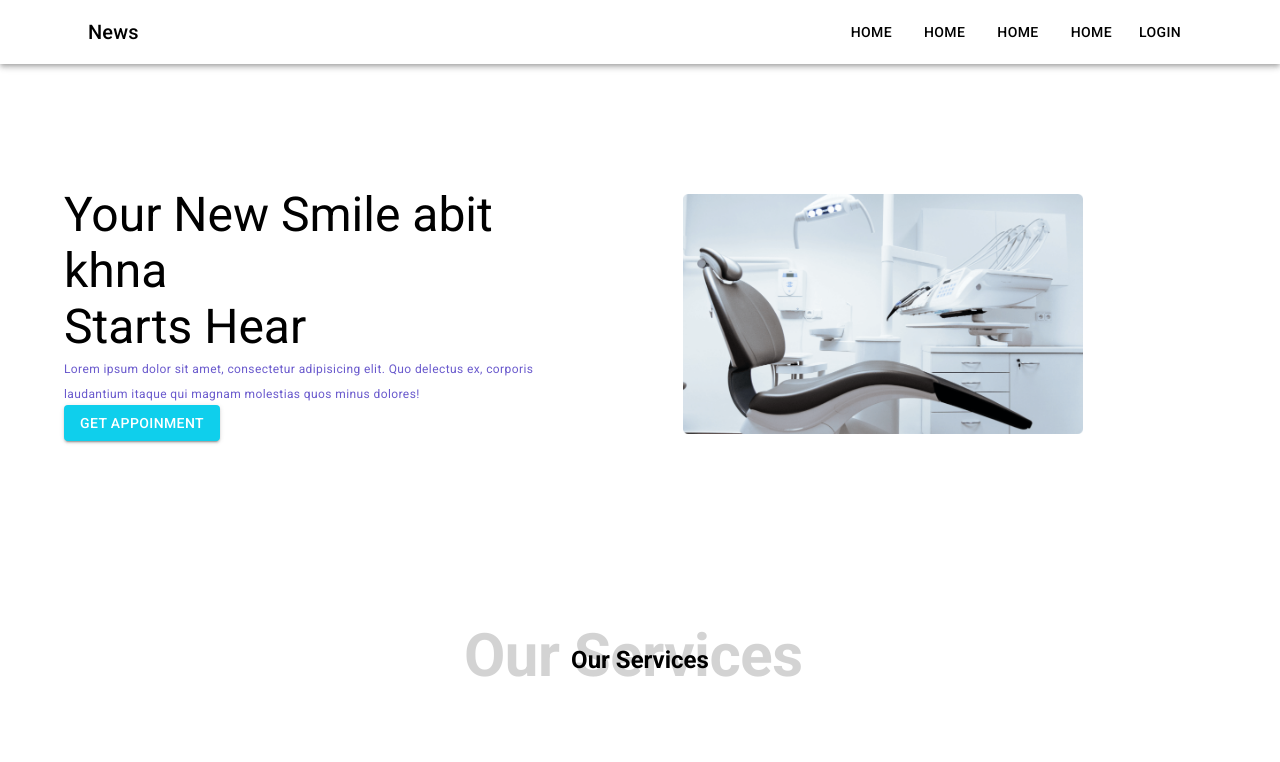
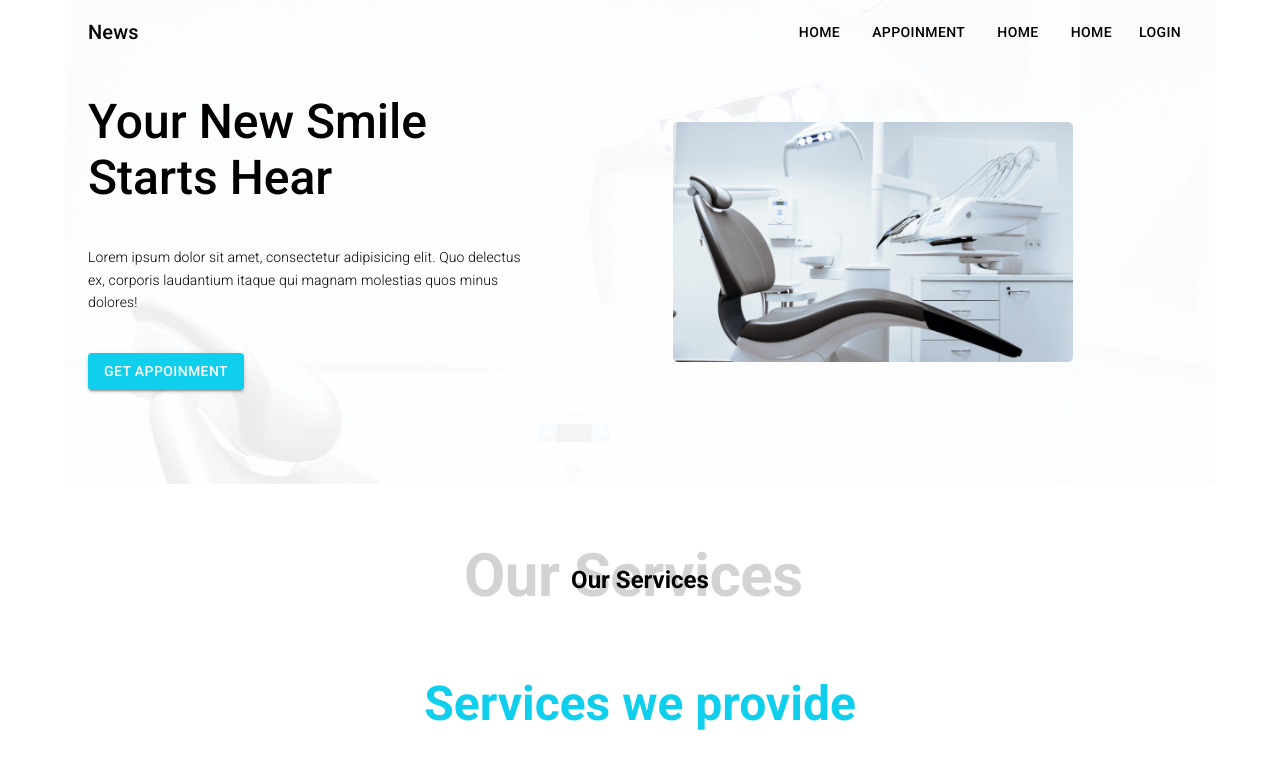
Before and after one commit to developer-abir1/doctors-protal-client, a React (Create React App) app: page / in a window 1280 px wide. Shown: the top 762 px of the page. Built offline with nearby package versions, Linux system fonts and the light colour scheme.

Commit message:
make appoinment

```diff
--- a/src/App.css
+++ b/src/App.css
@@ -4,7 +4,7 @@
 
  }
  .colorChange{
-    color:#0fceec3a
+    color:#ffffff
  }
 
  .serviceCard:hover{
--- a/src/App.js
+++ b/src/App.js
@@ -1,13 +1,13 @@
 
 import { Routes, Route, Link } from "react-router-dom";
-import AboutHome from "./app/pages/about/aboutHome/AboutHome";
 import Home from "./app/pages/Home/Home/Home";
 import './App.css'
+import Appoinmnet from "./app/pages/appoinment/Appoinment/Appoinmnet";
 function App() {
   return (
     <Routes>
       <Route path="/" element={<Home />} />
-      <Route path="about" element={<AboutHome />} />
+      <Route path="/appoinment" element={<Appoinmnet />} />
     </Routes>
   );
 }
--- a/src/app/layout/Layout.jsx
+++ b/src/app/layout/Layout.jsx
@@ -3,13 +3,13 @@ import React from 'react';
 import Footer from '../shared/Footer/Footer';
 import Navbar from '../shared/Navbar/Navbar';
 
-const Layout = ({title , children}) => {
+const Layout = ({title , children  ,navText ,bgNav}) => {
     return (
         < >
            <Box sx={{display:"flex" , flexDirection:"column" , minHeight:"100vh" , justifyContent:'space-between'}}>
              <header>
                 <title>{title? title +" - Doctors Protal": "Doctors - Protal"}</title>
-                <Navbar/>
+                <Navbar navText={navText} bgNav={bgNav} />
             </header>
          <Container>
             <main  >
--- a/src/app/pages/Home/Banner/Banner.jsx
+++ b/src/app/pages/Home/Banner/Banner.jsx
@@ -1,26 +1,39 @@
 import React from 'react';
 import char from '../../../assets/images/chair.png'
 import bg from '../../../assets/images/bg.png'
-import { Box, Button, Grid, Typography } from '@mui/material';
+import { Box, Button, Container, Grid, Typography } from '@mui/material';
 const Banner = () => {
 
+
+const bannerBg ={
+    background: `url(${bg})`,
+
+}
+const verticalCenter = {
+    display:"flex" ,
+    height:500 ,
+    alignItems:"center",
+
+}
     const buttonColor = {
         background: "#0FCFEC",
         color:'white'
     }
     return (
-        <Box sx={{flexGrow:1}}  sx={{height:"500px" ,display:'flex' , justifyContent:'center' , alignItems:'center'}}>
-            <Grid container spacing={2} sx={{}}>
-                <Grid item xs={12} sm={12} md={5} xl={5}>
-              <Typography variant='h3'  > Your New Smile  abit khna <br />  Starts   Hear</Typography>
-              <Typography variant="caption" color="slateblue" > Lorem ipsum dolor sit amet, consectetur adipisicing elit. Quo delectus ex, corporis laudantium itaque qui magnam molestias quos minus dolores!</Typography>
-              <Button variant="contained"  style={buttonColor}>Get Appoinment</Button>
+        <Container sx={{flexGrow:1 ,     display:'flex' , justifyContent:'center' , alignItems:'center' ,}} style={bannerBg}   >
+            <Grid container spacing={2} >
+                <Grid item xs={12} sm={12} md={5} xl={5} sx={{ ...verticalCenter ,textAlign:'left'}}>
+             <Box>
+             <Typography variant='h3' sx={{fontWeight:500}}  > Your New Smile  <br />  Starts   Hear</Typography>
+              <Typography variant="h6" color="gary" sx={{my:5 , fontSize:14 , fontWeight:300}} > Lorem ipsum dolor sit amet, consectetur adipisicing elit. Quo delectus ex, corporis laudantium itaque qui magnam molestias quos minus dolores!</Typography>
+              <Button variant="contained"  style={buttonColor} >Get Appoinment</Button>
+             </Box>
                 </Grid>
-                <Grid item xs={12} sm={12} md={7} xl={7} sx={{display:'flex' , justifyContent:'center' , alignItems:'center'}}>
-                <img width={400} src={char} alt="" srcset="" />
+                <Grid item xs={12} sm={12} md={7} xl={7} sx={{...verticalCenter , justifyContent:"center"}}>
+                <img width={400} src={char} alt=""  />
                 </Grid>
             </Grid>
-        </Box>
+        </Container>
     );
 };
 
--- a/src/app/pages/Home/Home/Home.jsx
+++ b/src/app/pages/Home/Home/Home.jsx
@@ -5,10 +5,25 @@ import Banner from '../Banner/Banner';
 import Services from '../Services/Services';
 
 const Home = () => {
+
+
+
+    const bgColor ={
+        background:  "#37F7"
+    }
+
+
     return (
-        <Layout>
+        <Layout title="Home"  navText="black" bgNav="white" >
             <Banner/>
             <Services/>
+            <AppoinmentBanner/>
+            <AppoinmentBanner/>
+            <AppoinmentBanner/>
+            <AppoinmentBanner/>
+            <AppoinmentBanner/>
+            <AppoinmentBanner/>
+            <AppoinmentBanner/>
             <AppoinmentBanner/>
         </Layout>
     );
--- /dev/null
+++ b/src/app/pages/appoinment/Appoinment/Appoinmnet.jsx
@@ -0,0 +1,15 @@
+import React from 'react';
+import Layout from '../../../layout/Layout';
+import Services from '../../Home/Services/Services';
+import AppoinmentHeader from '../appoinmentHeader/AppoinmentHeader';
+
+const Appoinmnet = () => {
+    return (
+        <Layout title="Apponment"  bgNav={'#ffffff'} navText="black">
+          <AppoinmentHeader/>
+        </Layout>
+
+    );
+};
+
+export default Appoinmnet;
--- /dev/null
+++ b/src/app/pages/appoinment/appoinmentHeader/AppoinmentHeader.jsx
@@ -0,0 +1,22 @@
+import { Calculate, CalendarMonth } from '@mui/icons-material';
+import { Container, Grid } from '@mui/material';
+import char from "../../../assets/images/chair.png"
+import React from 'react';
+
+const AppoinmentHeader = () => {
+    return (
+        <Container>
+            <Grid container spacing={2}>
+                <Grid item xs={12} sm={12} md={6}>
+                    <CalendarMonth/>
+                </Grid>
+                <Grid item xs={12} sm={12} md={6}>
+                    <img width={400} src={char} alt="" srcset="" />
+                </Grid>
+
+            </Grid>
+        </Container>
+    );
+};
+
+export default AppoinmentHeader;
--- a/src/app/shared/Navbar/Navbar.jsx
+++ b/src/app/shared/Navbar/Navbar.jsx
@@ -6,12 +6,26 @@ import Typography from '@mui/material/Typography';
 import Button from '@mui/material/Button';
 import IconButton from '@mui/material/IconButton';
 import MenuIcon from '@mui/icons-material/Menu';
-import { Container,  } from '@mui/material';
-const Navbar = () => {
+import { Container, Slide, useScrollTrigger, } from '@mui/material';
+import { Link } from "react-router-dom"
+
+const Navbar = ({bgNav , navText }) => {
+
+    const [scroll , setScroll] = React.useState(false)
+
+    window.addEventListener("scroll" ,() =>{
+       const scrolled = window.scrollY;
+       if(scrolled > 90){
+        setScroll(true)
+       }
+       else{
+        setScroll(false)
+       }
+     })
+//   boxShadow: scroll ? ""
     return (
         <Box sx={{ flexGrow: 1 }}>
-
-           <AppBar position="static" sx={{background:"white" , color:'black' ,  }}>
+            <AppBar position="fixed" sx={{ background:scroll ? bgNav :'none' , color: navText , boxShadow:scroll ?"5px 5px 10px gary " :"none"   }}  >
                 <Container>
                     <Toolbar>
                         <IconButton
@@ -19,16 +33,16 @@ const Navbar = () => {
                             edge="start"
                             color="inherit"
                             aria-label="menu"
-                        sx={{ mr: 2  , display:{md:"none" , xs:'block' , sm:"block"}}}
+                            sx={{ mr: 2, display: { md: "none", xs: 'block', sm: "block" } }}
                         >
                             <MenuIcon />
                         </IconButton>
-                    <Typography variant="h6" component="div" sx={{ flexGrow: 1  ,   }}>
+                        <Typography variant="h6" component="div" sx={{ flexGrow: 1, boxShadow:''}}>
                             News
                         </Typography>
-                    <Box sx={{ display:{xs:'none' , sm:'none' , md:"block flex"    }}}>
-                          <Button variant='black'>Home</Button>
-                          <Button variant='black'>Home</Button>
+                        <Box sx={{ display: { xs: 'none', sm: 'none', md: "block flex" } }}>
+                            <Link to="/" style={{ textDecoration: "none", color: navText,  }}>     <Button variant='black'>Home</Button></Link>
+                            <Link to="/appoinment" style={{ textDecoration: "none", color: navText,  }}>   <Button variant='black'>Appoinment</Button> </Link>
                             <Button variant='black'>Home</Button>
                             <Button variant='black'>Home</Button>
                         </Box>
@@ -36,7 +50,6 @@ const Navbar = () => {
                     </Toolbar>
                 </Container>
             </AppBar>
-
         </Box>
     );
 };
```
Also changed, not shown: src/app/shared/calander/Calander.jsx (added, +11 -0 lines). Lines whose indentation alone changed are shown as unchanged.
